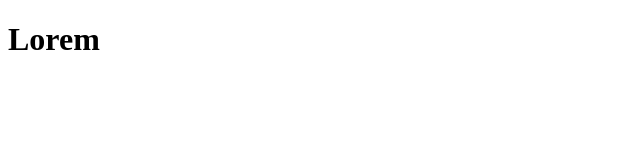
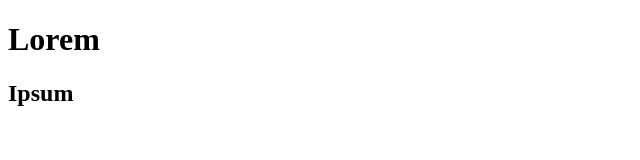
Before and after one commit to noktal/sharezza, a plain HTML site: page index.html in a window 1280 px wide. Shown: the whole page, without its empty margins (0-640 px from the left). Drawn offline with Linux system fonts and the light colour scheme.

Commit message:
added sub sub title

```diff
--- a/index.html
+++ b/index.html
@@ -6,5 +6,6 @@
   </head>
   <body>
    <h1> Lorem </h1>
+   <h2> Ipsum </h2>
   </body>
 </html>
```
